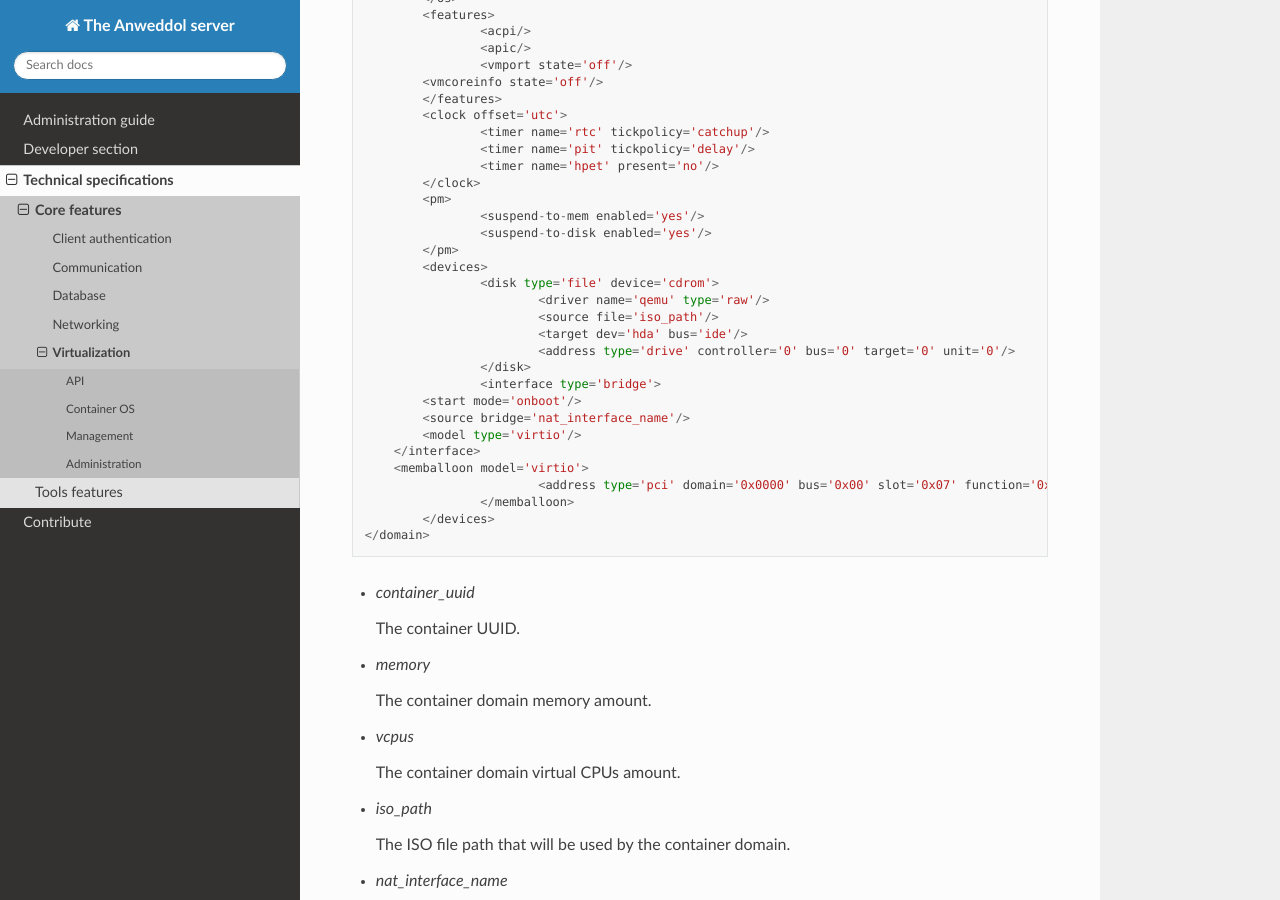
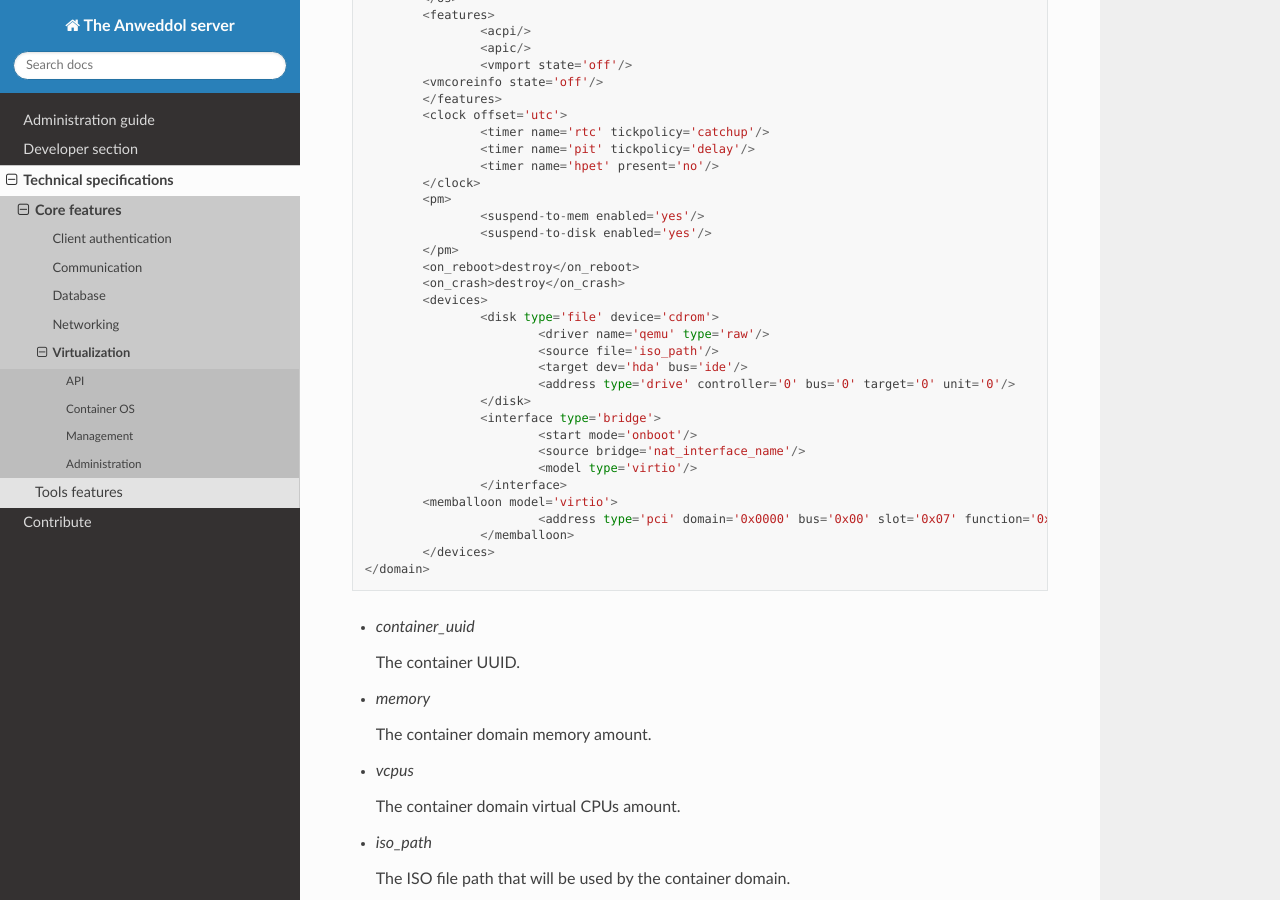
Before and after one commit to Darnethal0z/Anweddol-server, a Sphinx documentation site: the page built from docs/source/technical_specifications/core/virtualization.md, in a window 1280 px wide and 900 px high, scrolled down 600 px. Built offline with Sphinx 7.4.7 and the Read the Docs theme 2.0.0, drawn with Linux system fonts in a browser that asks for light colours.

Commit message:
Added reboot/crash directives in domain XML description

```diff
--- a/docs/source/technical_specifications/core/virtualization.md
+++ b/docs/source/technical_specifications/core/virtualization.md
@@ -37,6 +37,8 @@ The libvirt domain XML used for container domain definition is :
 		<suspend-to-mem enabled='yes'/>
 		<suspend-to-disk enabled='yes'/>
 	</pm>
+	<on_reboot>destroy</on_reboot>
+	<on_crash>destroy</on_crash>
 	<devices>
 		<disk type='file' device='cdrom'>
 			<driver name='qemu' type='raw'/>
@@ -45,11 +47,11 @@ The libvirt domain XML used for container domain definition is :
 			<address type='drive' controller='0' bus='0' target='0' unit='0'/>
 		</disk>
 		<interface type='bridge'>
-        <start mode='onboot'/>
-        <source bridge='nat_interface_name'/>
-        <model type='virtio'/>
-    </interface>
-    <memballoon model='virtio'>
+			<start mode='onboot'/>
+			<source bridge='nat_interface_name'/>
+			<model type='virtio'/>
+		</interface>
+    	<memballoon model='virtio'>
 			<address type='pci' domain='0x0000' bus='0x00' slot='0x07' function='0x0'/>
 		</memballoon>
 	</devices>
```
